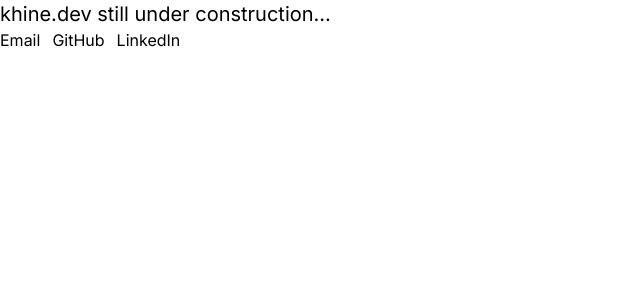
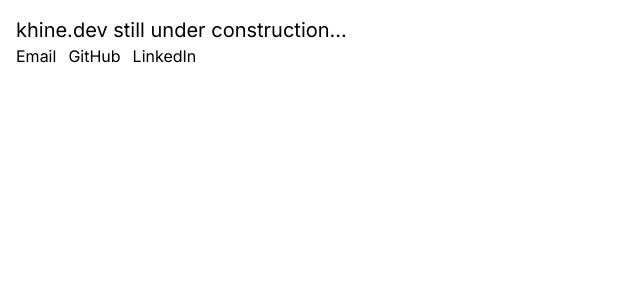
Before and after one commit to williamKhine/khine.dev, a Next.js app: page / in a window 1280 px wide. Shown: the top 300 px of the page, without its empty margins (0-640 px from the left). Built offline with nearby package versions, Linux system fonts and the light colour scheme.

Commit message:
Add margin

```diff
--- a/app/page.js
+++ b/app/page.js
@@ -1,6 +1,6 @@
 export default function Home() {
   return (
-    <main>
+    <main className="m-4">
       <h1 className="text-xl">khine.dev still under construction...</h1>
       <div className="flex gap-x-3">
         <a target="_blank" href="mailto:william@khine.dev">Email</a>
```
